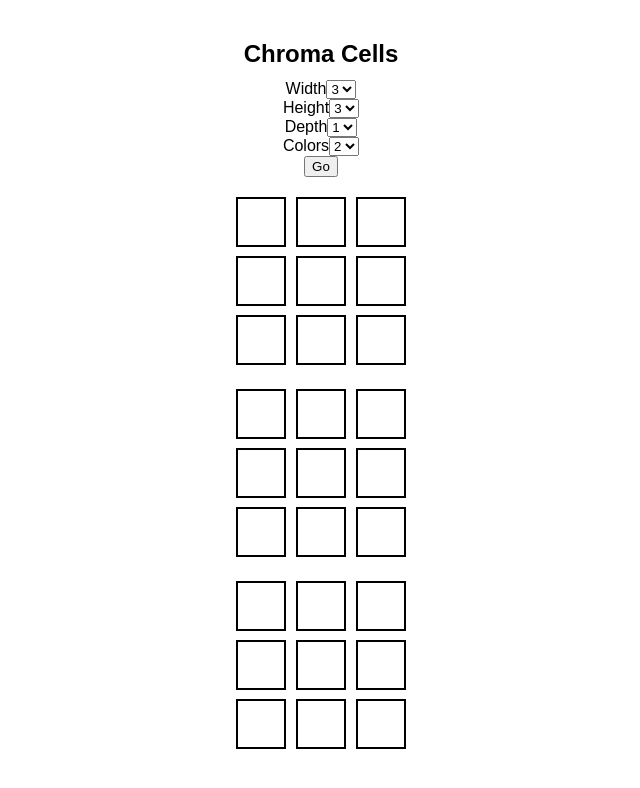
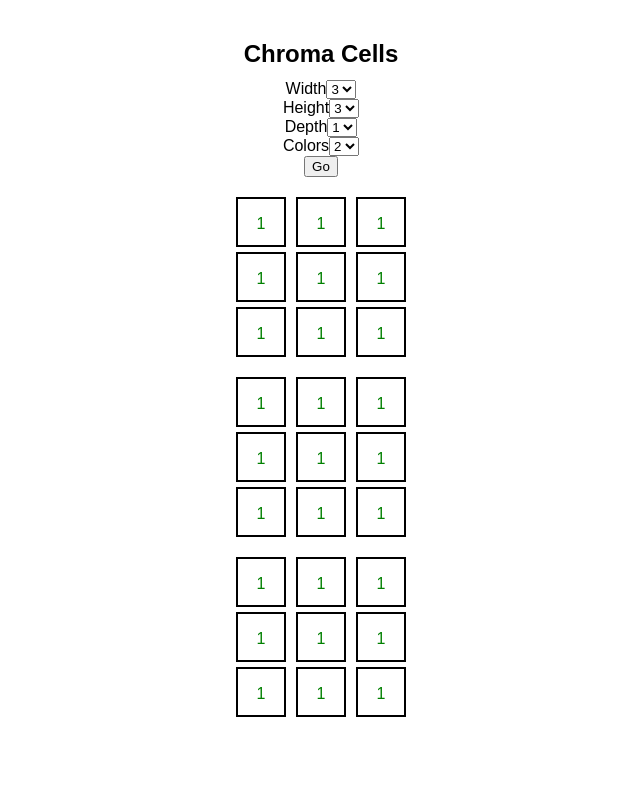
Before and after one commit to alexcavalli/chroma-cells, a React (Create React App) app: page / in a window 1280 px wide. Shown: the top 788 px of the page, without its empty margins (319-959 px from the left). Built offline with nearby package versions, Linux system fonts and the light colour scheme.

Commit message:
Display current cell cycle, fix bug with cycle increment
(This is cheating)

```diff
--- a/src/App.js
+++ b/src/App.js
@@ -96,7 +96,7 @@ class App extends Component {
     });
 
     // Update played cell cycles
-    let playedCell = cells[cellZ][cellY][cellX];
+    let playedCell = newCells[cellZ][cellY][cellX];
     playedCell.cycle = cycler(playedCell.cycle, cycles); // mutate is ok/intentional here, we already cloned this object
 
     return newCells;
@@ -179,6 +179,7 @@ class App extends Component {
           });
         }}
         value={cells[z][y][x].value}
+        cycle={cells[z][y][x].cycle}
       />
     );
   }
--- a/src/Cell.js
+++ b/src/Cell.js
@@ -13,14 +13,18 @@ class Cell extends Component {
   }
 
   render() {
-    const { onClickCell } = this.props;
+    const { onClickCell, cycle } = this.props;
 
     return (
       <div
         className="Cell"
         onClick={onClickCell}
         style={{ backgroundColor: this.color() }}
-      />
+      >
+        <p style={{ color: 'green' }}>
+          {cycle}
+        </p>
+      </div>
     );
   }
 }
```
